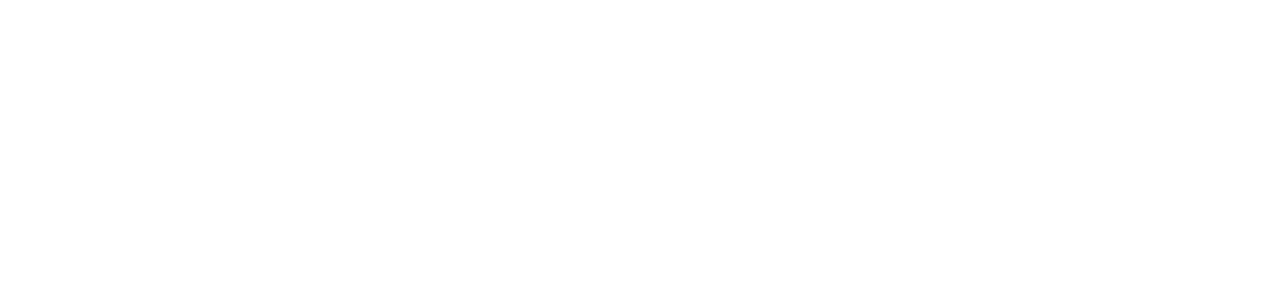
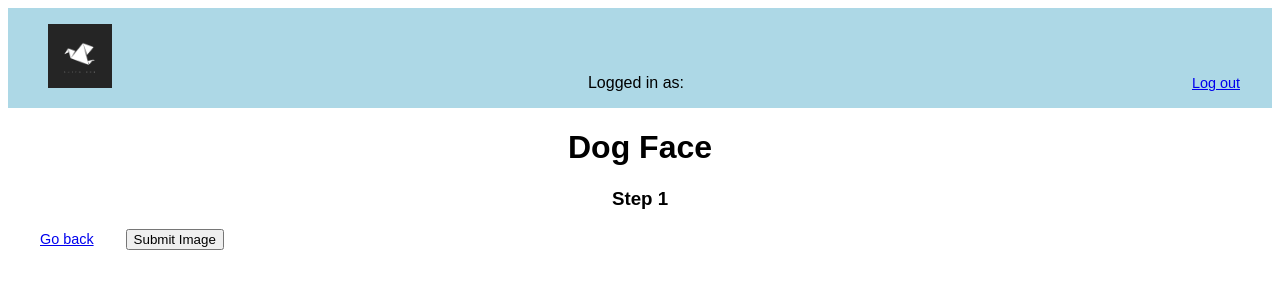
Before and after one commit to spfryzek/Origami101, a React (Create React App) app: page /dogFaceStep1 in a window 1280 px wide. Shown: the top 300 px of the page. Built offline with nearby package versions, Linux system fonts and the light colour scheme.

Commit message:
Added submit button for step 1 of dog face but still need to figure out backend portion
Updated App.js routing for grades

```diff
--- a/src/components/App.js
+++ b/src/components/App.js
@@ -21,11 +21,17 @@
 				<Route exact path="/home">
 					<Nav page="home"></Nav>
 				</Route>
+                <Route exact path="/grades">
+                    <Nav page="grades"></Nav>
+                </Route>
 				<Route exact path="/easyOrigami">
 					<Nav page="easyOrigami"></Nav>
 				</Route>
                 <Route exact path="/dogFace">
                     <Nav page="dogFace"></Nav>
+                </Route>
+                <Route exact path="/dogFaceStep1">
+                    <Nav page="dogFaceStep1"></Nav>
                 </Route>
                 <Route exact path="/heart">
                     <Nav page="heart"></Nav>
--- a/src/components/EasyOrigamis/DogFace.js
+++ b/src/components/EasyOrigamis/DogFace.js
@@ -7,11 +7,17 @@
             <center>
                 <h1>Dog Face</h1>
             </center>
-            <Link
-                className="link"
-                to="/easyOrigami">
-                Go back
-            </Link>
+            <div
+                className="link-spacing">
+                <Link
+                    to="/easyOrigami">
+                    Go back
+                </Link>
+                <Link
+                    to="/dogFaceStep1">
+                    Start Lesson
+                </Link>
+            </div>
         </div>
     );
 }
--- /dev/null
+++ b/src/components/EasyOrigamis/DogFaceStep1.js
@@ -0,0 +1,24 @@
+import {Link} from 'react-router-dom';
+import React from 'react';
+
+function DogFaceStep1() {
+    return (
+        <div>
+            <center>
+                <h1>Dog Face</h1>
+                <h3>Step 1</h3>
+            </center>
+            <Link
+                className="link"
+                to="/dogFace">
+                Go back
+            </Link>
+            <button
+                type="button">
+                Submit Image
+            </button>
+        </div>
+    );
+}
+
+export default DogFaceStep1;
--- a/src/components/Grades.js
+++ b/src/components/Grades.js
@@ -4,13 +4,14 @@
 
 function Grades() {
     return (
-        <div style={{marginLeft: 2 + "em"}}>
+        // <div style={{marginLeft: 2 + "em"}}>
+        <div>
             <center>
                 <h1>Grades</h1>
             </center>
 
-            <h3> Courses taken: </h3>
-            Easy Origami: <br />
+            <h3>Courses taken: </h3>
+            <p>Easy Origami: </p> <br />
 
         </div>
     );
--- a/src/components/Nav.js
+++ b/src/components/Nav.js
@@ -1,11 +1,12 @@
 import Butterfly from './MediumOrigamis/Butterfly';
 import DogFace from './EasyOrigamis/DogFace';
+import DogFaceStep1 from './EasyOrigamis/DogFaceStep1';
 import Dove from './MediumOrigamis/Dove';
 import EasyOrigami from './EasyOrigami';
+import Grades from './Grades';
 import HardOrigami from './HardOrigami';
 import Heart from './EasyOrigamis/Heart';
 import Home from './Home';
-import Grades from './Grades';
 import IceCreamCone from './HardOrigamis/IceCreamCone';
 import {Link} from 'react-router-dom';
 import logo from '../images/origamiLogo.jpg';
@@ -31,6 +32,9 @@
                             </img>
           		        </Link>
           		    </li>
+                    <li>
+                        Logged in as:
+                    </li>
           		    <li>
           		        <Link
           		            className="link"
@@ -41,14 +45,15 @@
           		</ul>
           	</nav>
             {props.page === 'home' && <Home></Home>}
+            {props.page === 'grades' && <Grades></Grades>}
             {props.page === 'easyOrigami' && <EasyOrigami></EasyOrigami>}
             {props.page === 'dogFace' && <DogFace></DogFace>}
+            {props.page === 'dogFaceStep1' && <DogFaceStep1></DogFaceStep1>}
             {props.page === 'heart' && <Heart></Heart>}
             {props.page === 'mediumOrigami' && <MediumOrigami></MediumOrigami>}
             {props.page === 'dove' && <Dove></Dove>}
             {props.page === 'butterfly' && <Butterfly></Butterfly>}
             {props.page === 'hardOrigami' && <HardOrigami></HardOrigami>}
-	    {props.page === 'grades' && <Grades></Grades>}
             {props.page === 'unicorn' && <Unicorn></Unicorn>}
             {props.page === 'iceCreamCone' && <IceCreamCone></IceCreamCone>}
         </div>
--- a/src/css/Nav.css
+++ b/src/css/Nav.css
@@ -18,3 +18,7 @@
     list-style: none;
     width: 100%;
 }
+
+li {
+    font-family: Arial;
+}
--- a/src/css/style.css
+++ b/src/css/style.css
@@ -1,6 +1,6 @@
 /* 1rem is about 16px */
 
-h1 {
+h1, h3 {
   font-family: Arial;
 }
 
@@ -8,6 +8,14 @@
     font-family: Arial;
     font-size: 0.9rem;
     margin: 2rem;
+}
+
+.link-spacing {
+    display: flex;
+    font-family: Arial;
+    font-size: 0.9rem;
+    margin: 1rem;
+    justify-content: space-between;
 }
 
 .logo {
```
